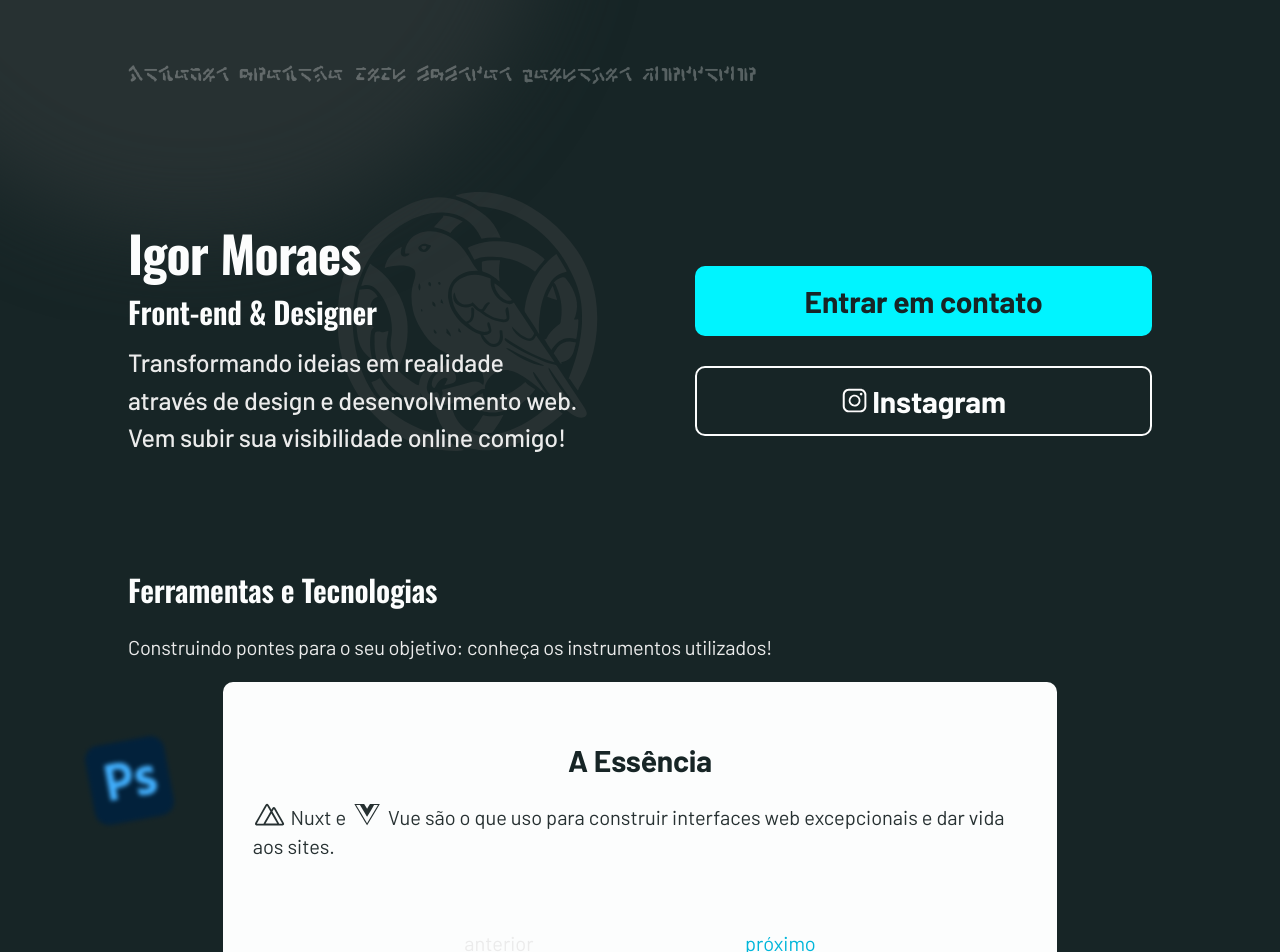
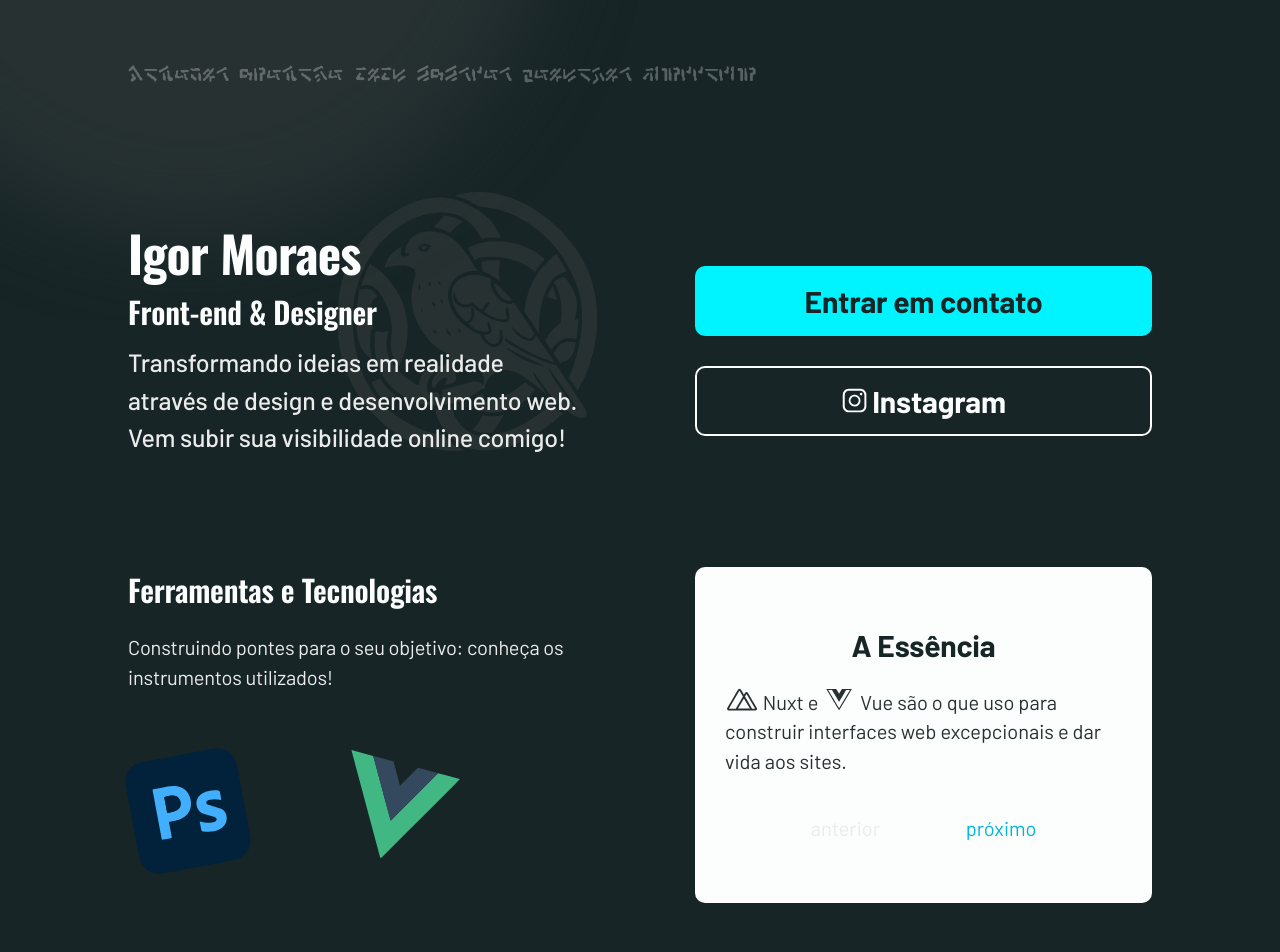
Before and after one commit to IgorFerreiraMoraes/portfolio, a Vue app: page / in a window 1280 px wide. Shown: the top 952 px of the page. Built offline with nearby package versions, Linux system fonts and the light colour scheme.

Commit message:
Torna a seção de tecnologias responsiva

```diff
--- a/src/components/SectionTech.vue
+++ b/src/components/SectionTech.vue
@@ -17,6 +17,7 @@
 </script>
 <template>
 	<section id="tech">
+		<div>
 			<Title size="medium">Ferramentas e Tecnologias</Title>
 			<p>
 				Construindo pontes para o seu objetivo: conheça os instrumentos
@@ -28,13 +29,14 @@
 				src="../assets/images/tools/floating-photoshop.svg"
 				alt=""
 			/>
-		<component :is="current_card" @change-to="change_card"></component>
 			<img
 				class="float"
 				id="vue"
 				src="../assets/images/tools/floating-vue.svg"
 				alt=""
 			/>
+		</div>
+		<component :is="current_card" @change-to="change_card"></component>
 	</section>
 </template>
 <style scoped>
@@ -63,4 +65,21 @@
 		transform: rotate(15deg);
 		filter: blur(1px) drop-shadow(-2px 4px 12px #17252633);
 	}
+	@media (min-width: 1024px) {
+		section {
+			display: grid;
+			grid-template-columns: 1fr 1fr;
+			column-gap: 5.5rem;
+		}
+		#ps,
+		#vue {
+			filter: none;
+			width: 6rem;
+			top: 55%;
+			left: 0;
+		}
+		#vue {
+			left: 20%;
+		}
+	}
 </style>
--- a/src/components/TechCard.vue
+++ b/src/components/TechCard.vue
@@ -39,6 +39,11 @@
 		justify-content: space-evenly;
 		margin-top: auto;
 	}
+	@media (min-width: 1024px) {
+		.tech-card {
+			width: 100%;
+		}
+	}
 </style>
 <style>
 	.tech-card .content > img {
```
Lines whose indentation alone changed are shown as unchanged.
